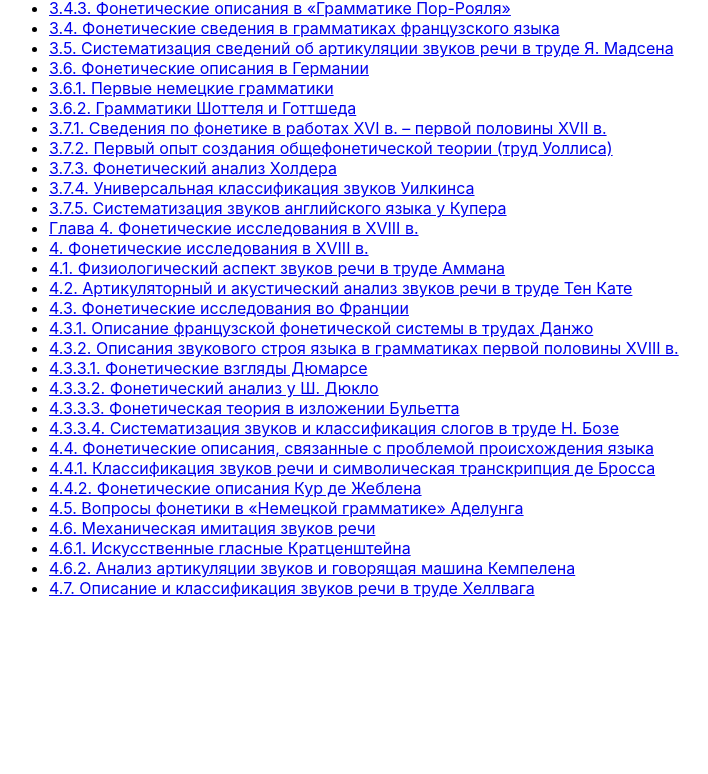
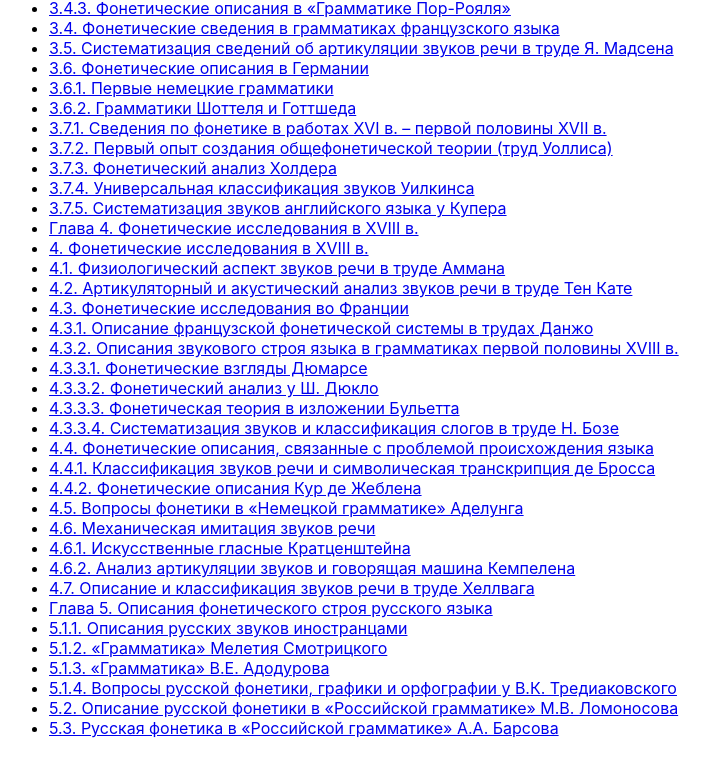
Before and after one commit to annashell/phon_stud_app, a React (Create React App) app: page /contents in a window 1280 px wide. Shown: the part 622-1396 px from the top of the page, without its empty margins (301-1009 px from the left). Before the commit the page ends 1256 px from the top, so only its background shows below. Built offline with nearby package versions, Linux system fonts and the light colour scheme; the HTML template or start-up script is replaced by a standard one.

Commit message:
content upd

```diff
--- a/src/content.js
+++ b/src/content.js
@@ -254,5 +254,41 @@ export const chapters = [
     title: '4.7. Описание и классификация звуков речи в труде Хеллвага',
     file: '/chapters/04-7.html'
   },
+  {
+    id: 'cont5',
+    title: 'Глава 5. Описания фонетического строя русского языка',
+    file: '/chapters/cont5.html',
+    is_in_content: true
+  },
+  {
+    id: '05-1-1',
+    title: '5.1.1. Описания русских звуков иностранцами',
+    file: '/chapters/05-1-1.html'
+  },
+  {
+    id: '05-1-2',
+    title: '5.1.2. «Грамматика» Мелетия Смотрицкого',
+    file: '/chapters/05-1-2.html'
+  },
+  {
+    id: '05-1-3',
+    title: '5.1.3. «Грамматика» В.Е. Адодурова',
+    file: '/chapters/05-1-3.html'
+  },
+  {
+    id: '05-1-4',
+    title: '5.1.4. Вопросы русской фонетики, графики и орфографии у В.К. Тредиаковского',
+    file: '/chapters/05-1-4.html'
+  },
+  {
+    id: '05-2',
+    title: '5.2. Описание русской фонетики в «Российской грамматике» М.В. Ломоносова',
+    file: '/chapters/05-2.html'
+  },
+  {
+    id: '05-3',
+    title: '5.3. Русская фонетика в «Российской грамматике» А.А. Барсова',
+    file: '/chapters/05-3.html'
+  },
   // ... остальные главы
 ];
```
